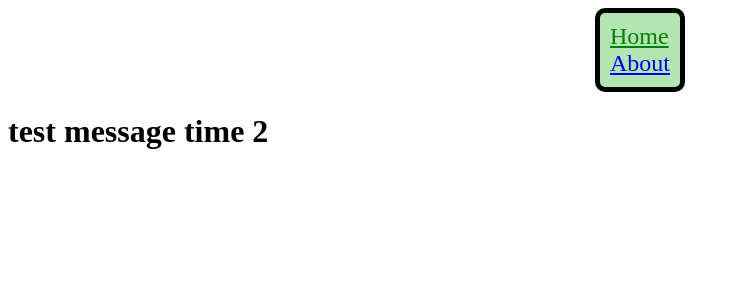
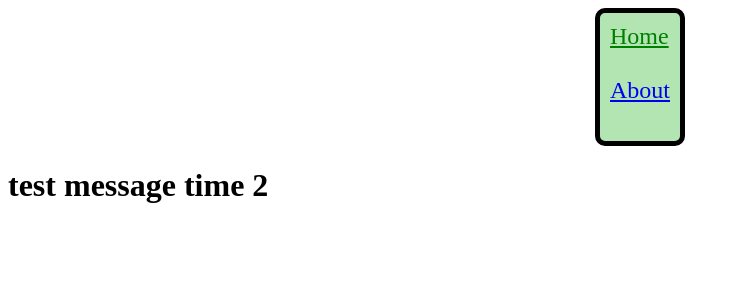
Before and after one commit to MochiHimochi/mochihimochi.github.io, a Jekyll site: the page built from index.html, in a window 1280 px wide. Shown: the top 300 px of the page, without its empty margins (0-738 px from the left). Built offline with Jekyll 4.4.1, drawn with Linux system fonts in a browser that asks for light colours.

Commit message:
Update navigation.html

```diff
--- a/_includes/navigation.html
+++ b/_includes/navigation.html
@@ -1,6 +1,6 @@
 <nav class=nav>
     {% for item in site.data.navigation %}
-        <a href="{{ item.link }}" {% if page.url == item.link %}class="current"{% endif %}>{{ item.name }}</a>
-        {% if forloop.rindex > 0 %}  <br>{% endif %}
+        <a href="{{ item.link }}" class=" navlink{% if page.url == item.link %} current{% endif %}">{{ item.name }}</a>
+        {% if forloop.rindex > 0 %}<br><br>{% endif %}
     {% endfor %}
 </nav>
```
